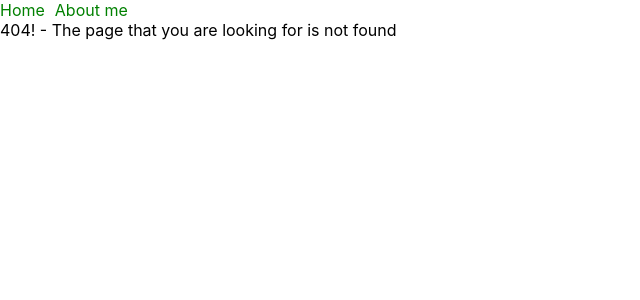
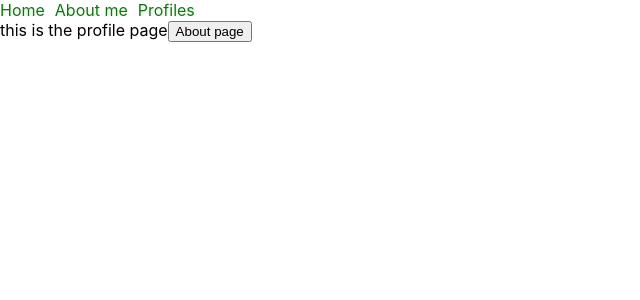
Before and after one commit to amsanei/Simple-reacct-app, a React (Create React App) app: page /profile in a window 1280 px wide. Before the commit this address had no page. Shown: the top 300 px of the page, without its empty margins (0-640 px from the left). Built offline with nearby package versions, Linux system fonts and the light colour scheme.

Commit message:
Add the profile page link to navbar component

```diff
--- a/src/App.js
+++ b/src/App.js
@@ -12,6 +12,7 @@ function App() {
       <NavBar />
       <Routes>
         <Route path="/about" element={<About />} />
+        <Route path="/profile" element={<Profile />} />
         <Route path="/profile/:username" element={<Profile />} />
         <Route path="/" element={<Home />} />
         <Route path="*" element={<NotFound />} />
--- a/src/compenents/NavBar.jsx
+++ b/src/compenents/NavBar.jsx
@@ -1,11 +1,13 @@
 import React from 'react';
 import { Link } from 'react-router-dom';
+import Profile from './../pages/profile';
 
 function NavBar() {
     return (
         <nav>
             <Link to="/">Home</Link>
             <Link to="/about">About me</Link>
+            <Link to="/profile">Profiles</Link>
         </nav>
     );
 }
--- a/src/pages/profile.jsx
+++ b/src/pages/profile.jsx
@@ -6,7 +6,9 @@ function Profile() {
   let { username } = useParams();
   return (
     <div>
-      this is Profile page for {username}{" "}
+      {username
+        ? "this is Profile page for " + username + " "
+        : "this is the profile page"}
       <button onClick={() => navigate("/about")}>About page</button>{" "}
     </div>
   );
```
